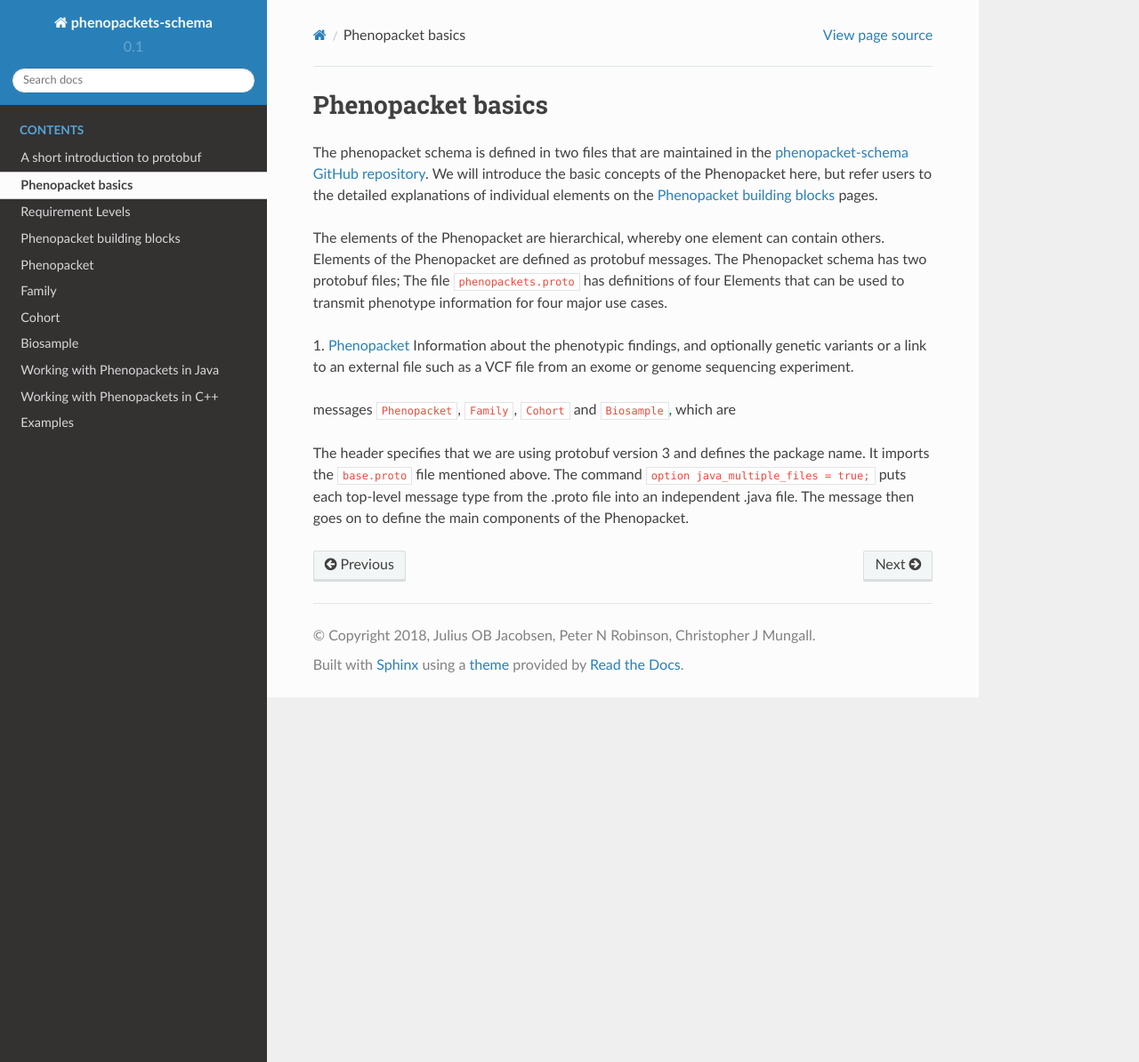
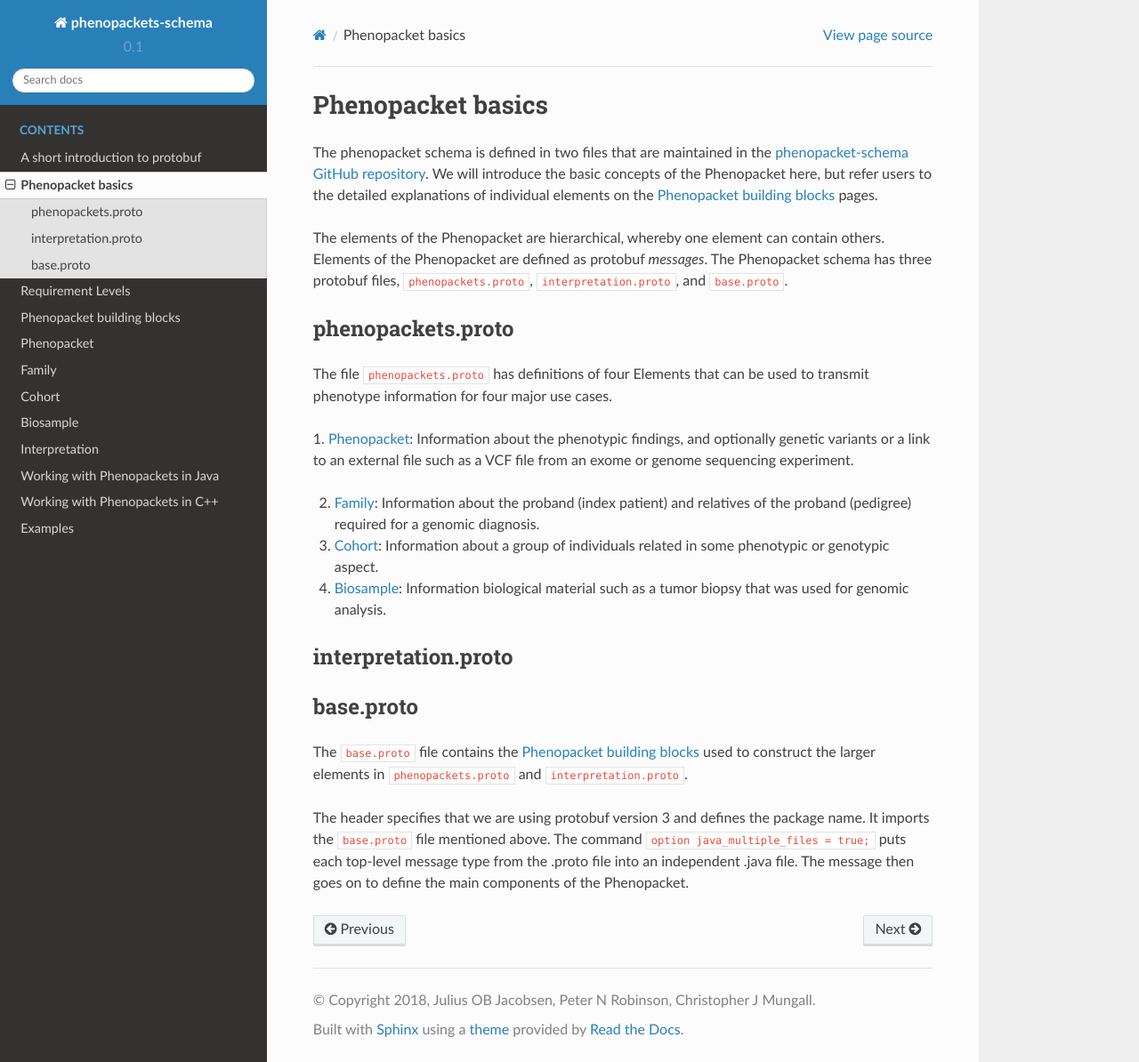
Before and after one commit to phenopackets/phenopacket-schema, a Sphinx documentation site: the page built from docs/basics.rst, in a window 1280 px wide and 1194 px high. Shown: the whole window at 89% size. Built offline with Sphinx 7.4.7 and the Read the Docs theme 2.0.0, drawn with Linux system fonts in a browser that asks for light colours.

Commit message:
adding interpretation element

```diff
--- a/docs/basics.rst
+++ b/docs/basics.rst
@@ -9,20 +11,39 @@
 
 
 The elements of the Phenopacket are hierarchical, whereby one element can contain others. Elements of the
-Phenopacket are defined as protobuf messages. The Phenopacket schema has two protobuf files; The
+Phenopacket are defined as protobuf *messages*. The Phenopacket schema has three protobuf files,
+``phenopackets.proto``, ``interpretation.proto``, and ``base.proto``.
+
+
+
+phenopackets.proto
+~~~~~~~~~~~~~~~~~~
+The
 file ``phenopackets.proto`` has definitions of four Elements that can be used to transmit phenotype
 information for four major use cases.
 
-1. :ref:`rstphenopacket` Information about the phenotypic findings, and optionally genetic variants or a link
+1. :ref:`rstphenopacket`: Information about the phenotypic findings, and optionally genetic variants or a link
 to an external file such as a VCF file from an exome or genome sequencing experiment.
 
+2. :ref:`rstfamily`: Information about the proband (index patient) and relatives of the proband (pedigree) required for a genomic diagnosis.
 
-messages ``Phenopacket``, ``Family``, ``Cohort`` and
-``Biosample``, which are
+3. :ref:`rstcohort`: Information about a group of individuals related in some phenotypic or genotypic aspect.
+
+4. :ref:`rstbiosample`: Information biological material such as a tumor biopsy that was used for genomic analysis.
+
+
+interpretation.proto
+~~~~~~~~~~~~~~~~~~~~
 
 
 
 
 
+base.proto
+~~~~~~~~~~
+The ``base.proto`` file contains the :ref:`rstbuildingblocks` used to construct the larger elements in
+``phenopackets.proto`` and ``interpretation.proto``.
+
+
 The header specifies that we are using protobuf version 3 and defines the package name. It imports the ``base.proto`` file mentioned above. The
 command ``option java_multiple_files = true;`` puts each top-level message type from the .proto file into an independent .java file. The message then goes on to define the main components of the Phenopacket.
--- a/docs/index.rst
+++ b/docs/index.rst
@@ -57,6 +57,7 @@
    family
    cohort
    biosample
+   interpretation
    Working with Phenopackets in Java <java>
    Working with Phenopackets in C++ <cpp>
    examples
```
Also changed, not shown: other parts of docs/basics.rst (+2 -0 lines), docs/interpretation.rst (added, +174 -0 lines).
